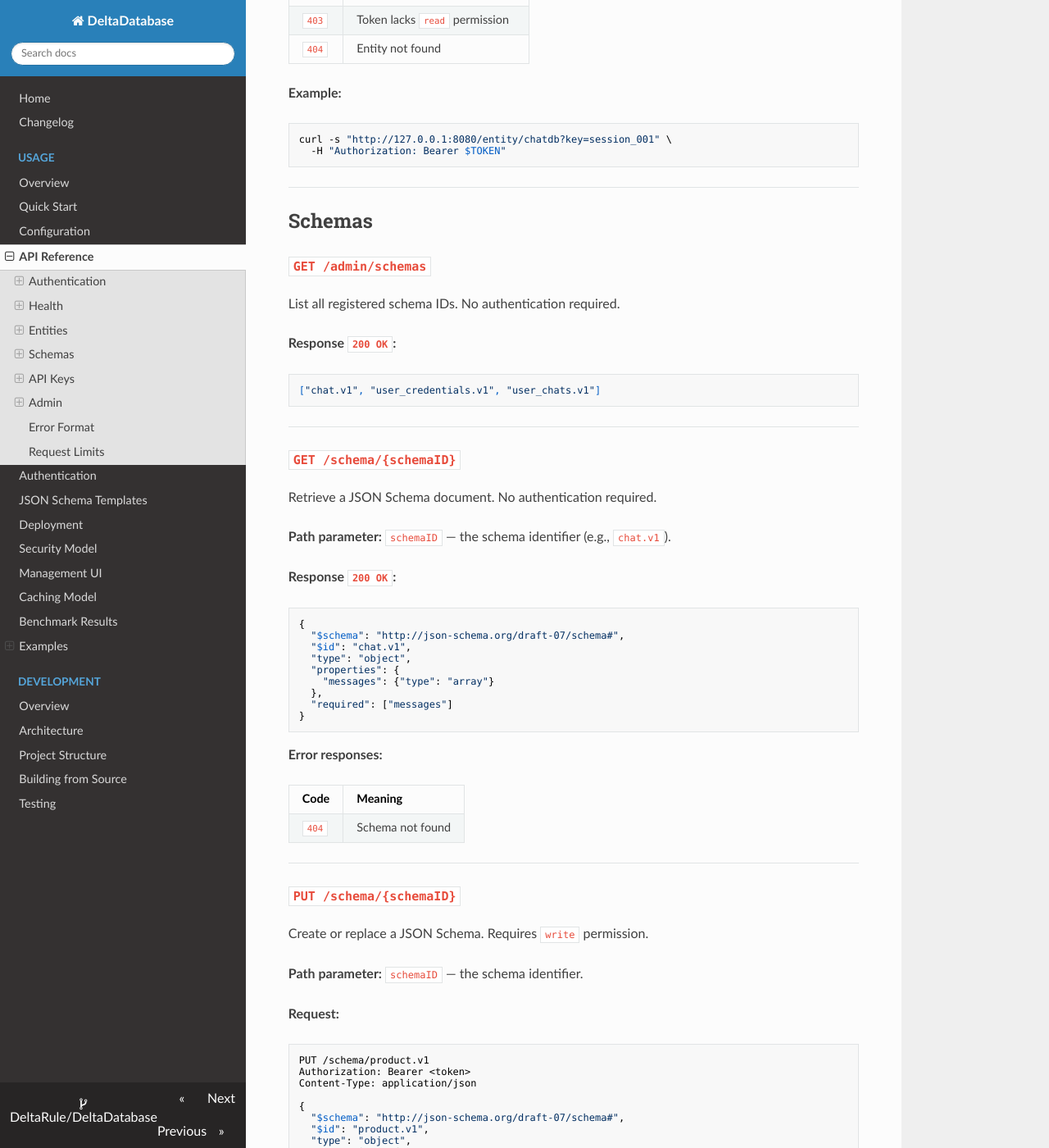
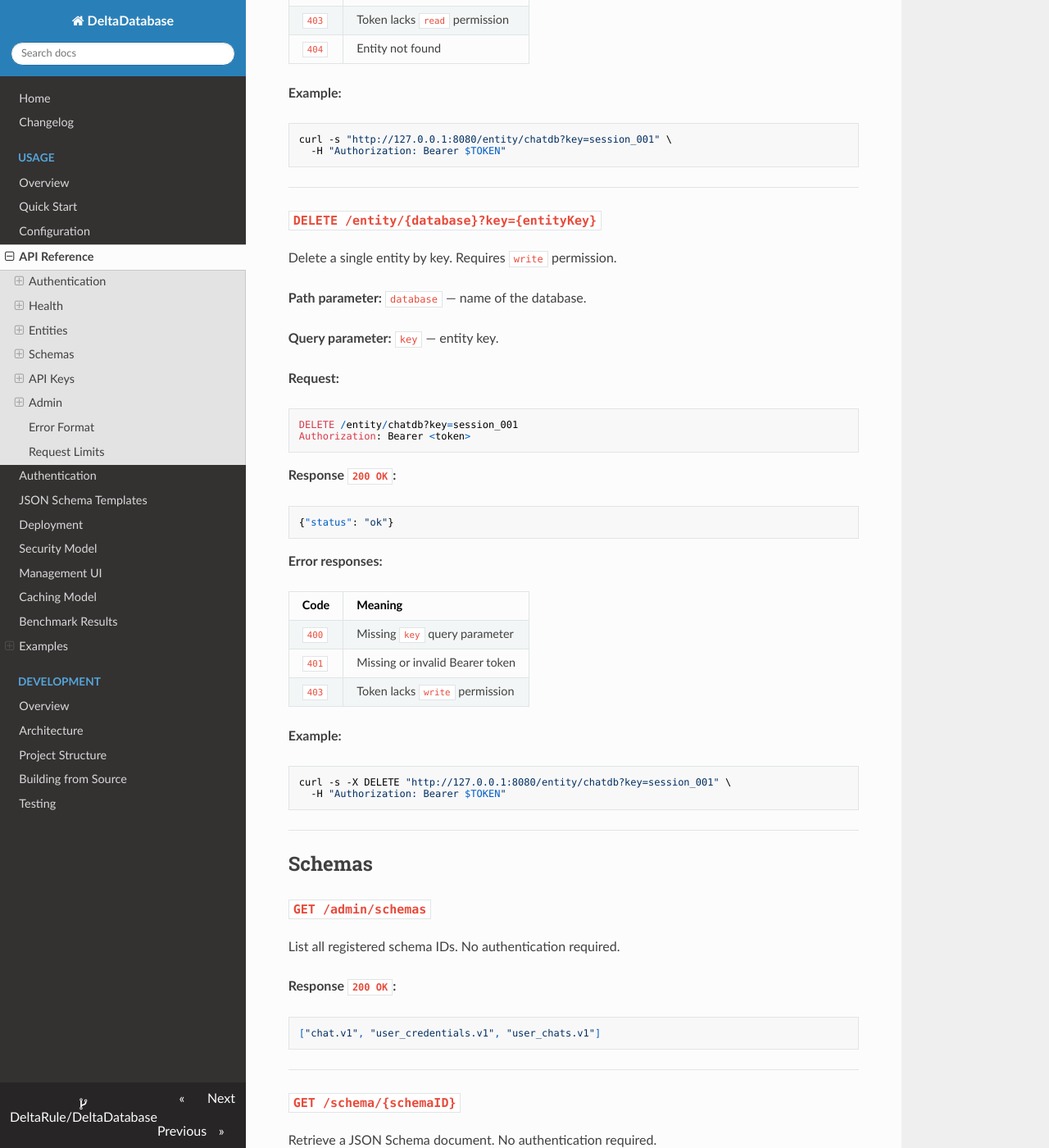
Before and after one commit to DeltaRule/DeltaDatabase, an MkDocs documentation site: the page built from docs/usage/api-reference.md, in a window 1280 px wide and 1400 px high, scrolled down 3073 px. Shown: the whole window at 82% size. Built offline with MkDocs 1.6.1, drawn with Linux system fonts in a browser that asks for light colours; nearby versions of some CDN libraries.

Commit message:
feat: add DELETE /entity/{database}?key={entityKey} endpoint with full documentation
Co-authored-by: DeltaRule <83079740+DeltaRule@users.noreply.github.com>

````diff
--- a/docs/usage/api-reference.md
+++ b/docs/usage/api-reference.md
@@ -150,6 +150,44 @@ Authorization: Bearer <token>
 
 ```bash
 curl -s "http://127.0.0.1:8080/entity/chatdb?key=session_001" \
+  -H "Authorization: Bearer $TOKEN"
+```
+
+---
+
+### `DELETE /entity/{database}?key={entityKey}`
+
+Delete a single entity by key. Requires `write` permission.
+
+**Path parameter:** `database` — name of the database.
+
+**Query parameter:** `key` — entity key.
+
+**Request:**
+
+```http
+DELETE /entity/chatdb?key=session_001
+Authorization: Bearer <token>
+```
+
+**Response `200 OK`:**
+
+```json
+{"status": "ok"}
+```
+
+**Error responses:**
+
+| Code | Meaning |
+|------|---------|
+| `400` | Missing `key` query parameter |
+| `401` | Missing or invalid Bearer token |
+| `403` | Token lacks `write` permission |
+
+**Example:**
+
+```bash
+curl -s -X DELETE "http://127.0.0.1:8080/entity/chatdb?key=session_001" \
   -H "Authorization: Bearer $TOKEN"
 ```
 
````
Also changed, not shown: CHANGELOG.md (+4 -0 lines), README.md (+39 -1 lines), docs/changelog.md (+6 -0 lines), docs/usage/caching.md (+20 -0 lines), docs/usage/quickstart.md (+12 -1 lines), docs/usage/security.md (+2 -0 lines), 5 other files.
